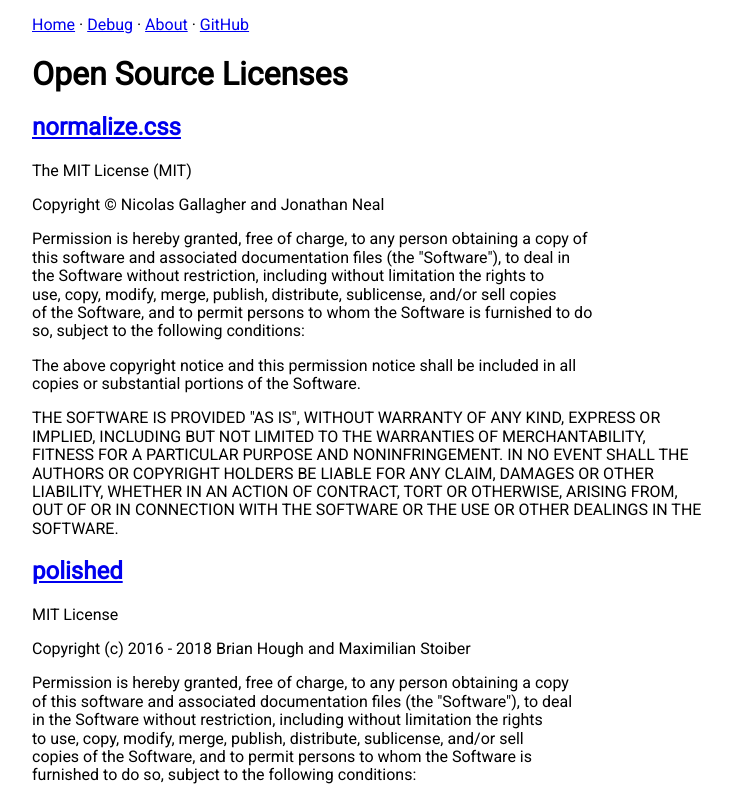
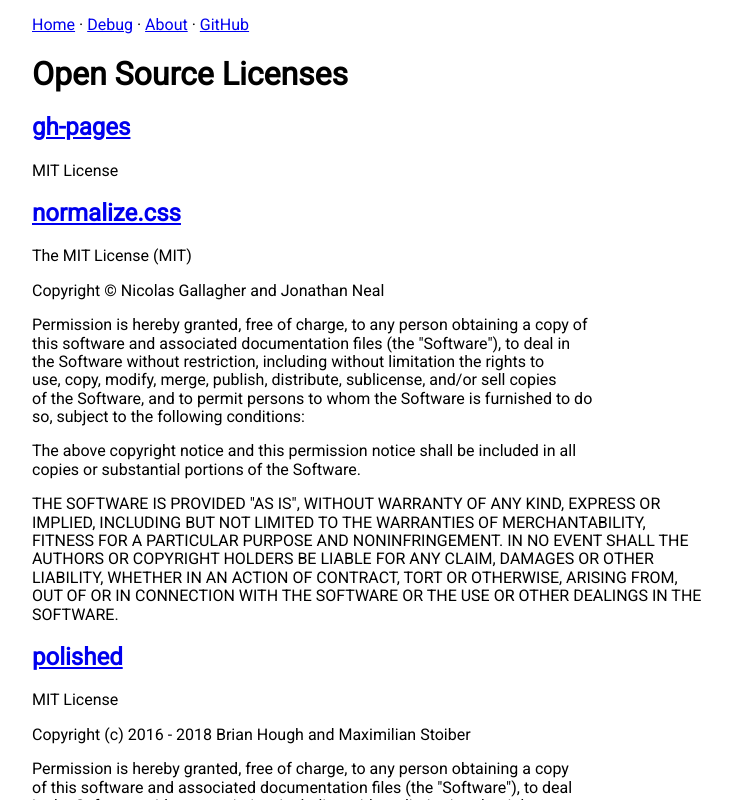
Before and after one commit to shevtsod/ENSE480, a React (Create React App) app: page /licenses in a window 1280 px wide. Shown: the top 800 px of the page, without its empty margins (124-856 px from the left). Built offline with nearby package versions, Linux system fonts and the light colour scheme.

Commit message:
Add missing gh-pages dep

```diff
--- a/package.json
+++ b/package.json
@@ -11,6 +11,7 @@
         "eject": "react-scripts eject"
     },
     "dependencies": {
+        "gh-pages": "^2.0.1",
         "normalize.css": "^8.0.1",
         "polished": "^3.0.2",
         "react": "^16.8.3",
--- a/src/pages/Licenses.js
+++ b/src/pages/Licenses.js
@@ -1,6 +1,15 @@
 import React from 'react'
 
 let licenses = [
+  {
+    name: 'gh-pages',
+    link: 'https://github.com/tschaub/gh-pages',
+    license: () => (
+      <>
+        <p>MIT License</p>
+      </>
+    )
+  },
   {
     name: 'normalize.css',
     link: 'https://github.com/necolas/normalize.css',
```
Also changed, not shown: 1 other file (tests, documents, lock files or other folders).
